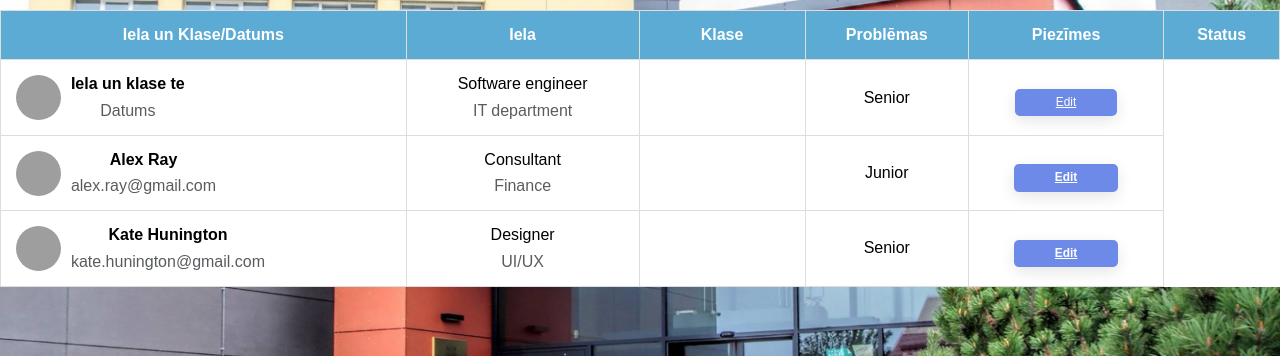
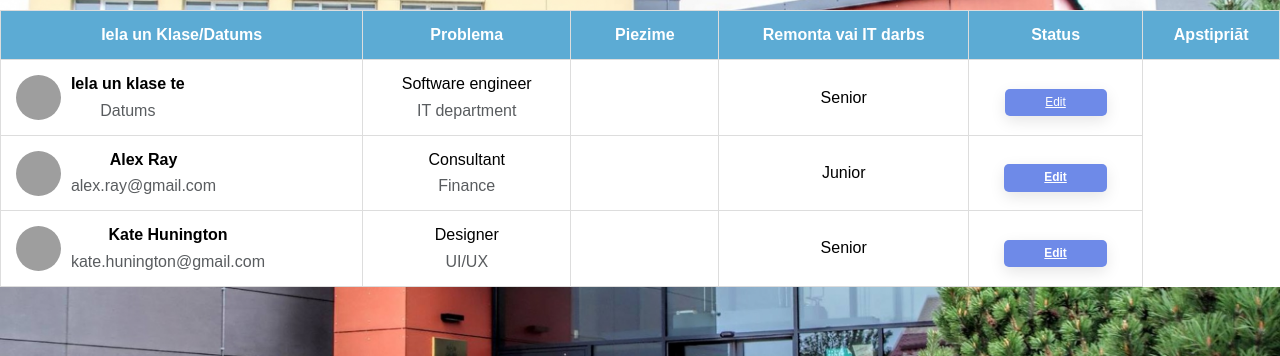
Before and after one commit to KnsGoyoLV/SchoolTicket, a PHP site: page / in a window 1280 px wide. Shown: the part 119-475 px from the top of the page. Run offline with PHP 8.4, Linux system fonts and the light colour scheme; the visitor is signed in with stand-in values (Sample User, id 1); data comes from the database, SQL or seed files in the repository; data that the repository does not hold is empty; some libraries are stand-ins or nearby versions; grey boxes are pictures that could not be loaded.

Commit message:
example commit

```diff
--- a/index.php
+++ b/index.php
@@ -189,11 +189,11 @@
   <thead class="bg-light">
     <tr>
       <th>Iela un Klase/Datums</th>
-      <th>Iela</th>
-      <th>Klase</th>
-      <th>Problēmas</th>
-      <th>Piezīmes</th>
+      <th>Problema</th>
+      <th>Piezime</th>
+      <th>Remonta vai IT darbs</th>
       <th>Status</th>
+      <th>Apstipriāt</th>
     </tr>
   </thead>
   <tbody>
```
